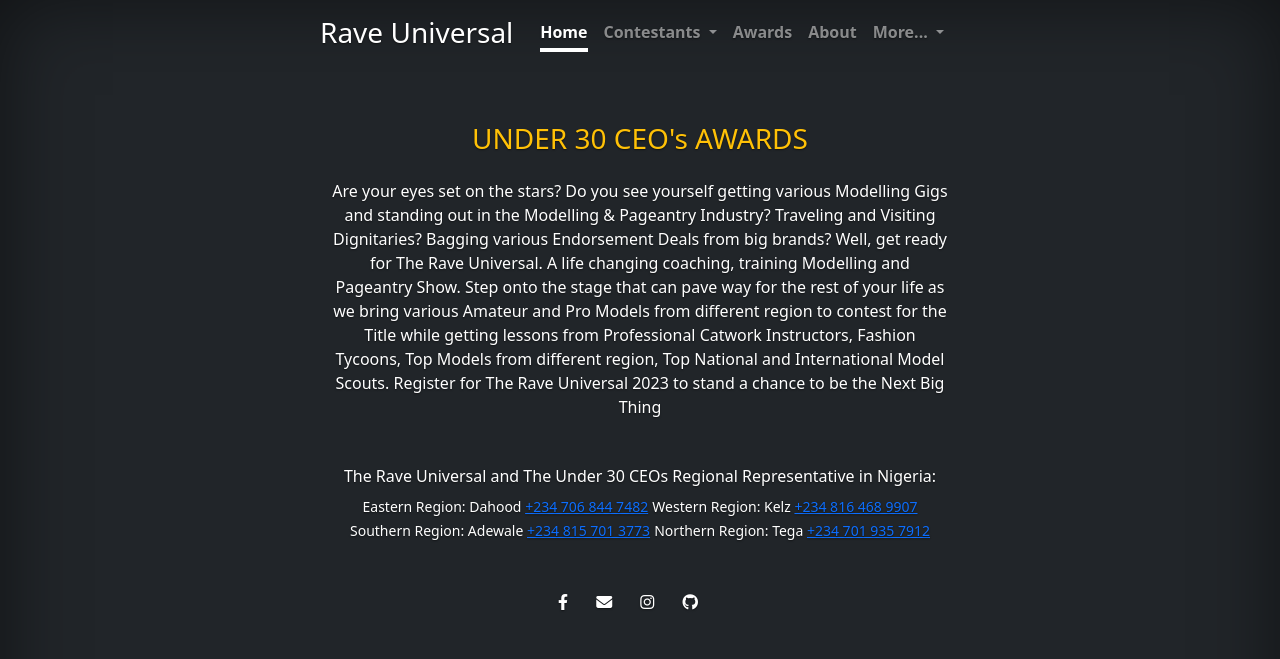
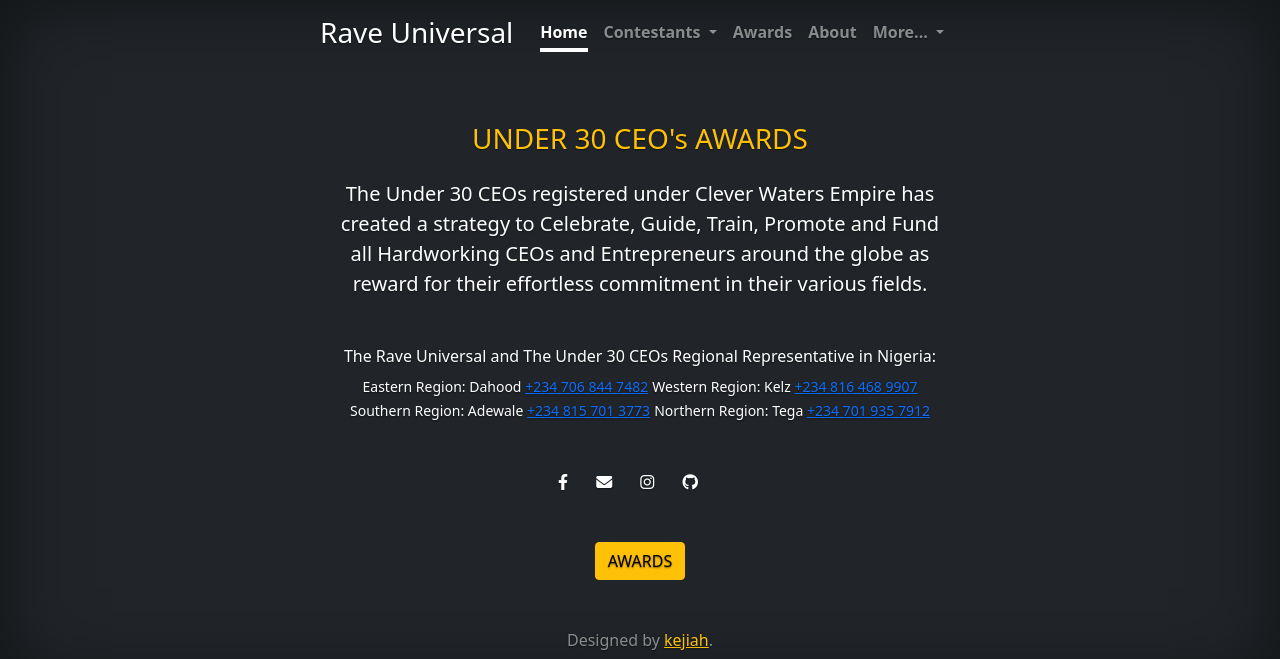
Before and after one commit to kejiahp/django-voting-polls, a Django app: page /award/ in a window 1280 px wide. Shown: the top 659 px of the page. Run offline with Django 4.2, Linux system fonts and the light colour scheme; parts of the project's set-up code (start-up, migrations or seed data) failed here and were passed over; some libraries are stand-ins or nearby versions.

Commit message:
award updated

```diff
--- a/templates/award.html
+++ b/templates/award.html
@@ -4,13 +4,7 @@
 <div class="container pt-5">
     <h3 class="text-warning mb-4">UNDER 30 CEO's AWARDS</h3>
     <div class="mb-5">
-        <p>Are your eyes set on the stars? Do you see yourself getting various Modelling Gigs and standing out in the Modelling & Pageantry Industry? Traveling and Visiting Dignitaries? Bagging various Endorsement Deals from big brands?
-
-            Well, get ready for The Rave Universal. A life changing coaching, training Modelling and Pageantry Show.
-
-            Step onto the stage that can pave way for the rest of your life as we bring various Amateur and Pro Models from different region to contest for the Title while getting lessons from Professional Catwork Instructors, Fashion Tycoons, Top Models from different region, Top National and International Model Scouts.
-
-            Register for The Rave Universal 2023 to stand a chance to be the Next Big Thing</p>
+        <p class="fs-5">The Under 30 CEOs registered under Clever Waters Empire has created a strategy to Celebrate, Guide, Train, Promote and Fund all Hardworking CEOs and Entrepreneurs around the globe as reward for their effortless commitment in their various fields.</p>
 
         <h6 class="mt-5">The Rave Universal and The Under 30 CEOs Regional Representative in Nigeria:</h6>
         <small>Eastern Region: Dahood <a href="tel:+234 706 844 7482">+234 706 844 7482</a></small>
```
